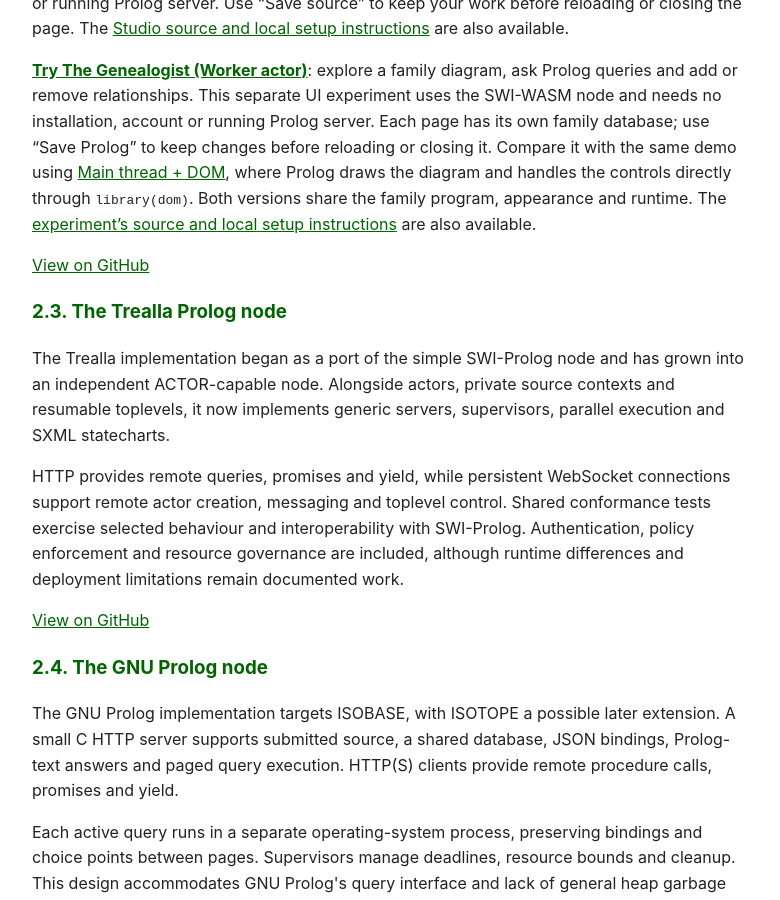
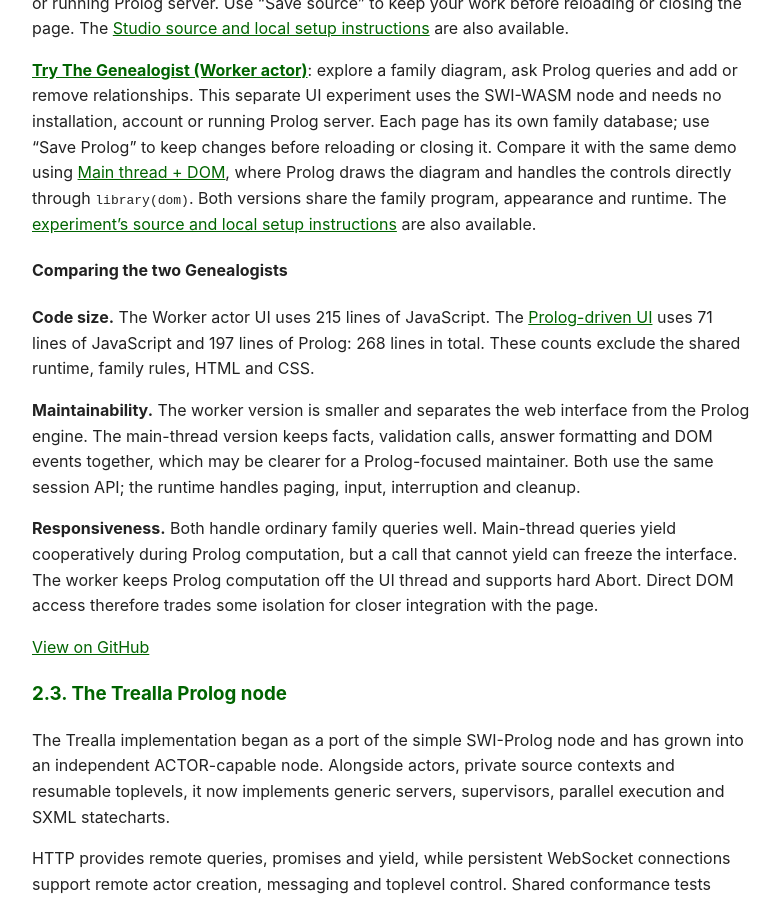
Before and after one commit to torbjornlager/book-project-home, a Jekyll site: the page pocs.html, which Jekyll copies as it is, in a window 1280 px wide and 900 px high, scrolled down 2412 px. Shown: the whole window, without its empty margins (248-1028 px from the left). Built offline with Jekyll 4.4.1, drawn with Linux system fonts in a browser that asks for light colours.

Commit message:
Compare Genealogist code size, maintenance and responsiveness

```diff
--- a/pocs.html
+++ b/pocs.html
@@ -211,6 +211,30 @@
     are also available.
   </p>
 
+  <section aria-labelledby="genealogist-comparison">
+    <h4 id="genealogist-comparison">Comparing the two Genealogists</h4>
+    <p>
+      <strong>Code size.</strong> The Worker actor UI uses 215 lines of JavaScript.
+      The <a href="https://github.com/torbjornlager/trinity-demonstrator/tree/main/experiments/genealogist-main">Prolog-driven UI</a>
+      uses 71 lines of JavaScript and 197 lines of Prolog: 268 lines in total.
+      These counts exclude the shared runtime, family rules, HTML and CSS.
+    </p>
+    <p>
+      <strong>Maintainability.</strong> The worker version is smaller and separates
+      the web interface from the Prolog engine. The main-thread version keeps
+      facts, validation calls, answer formatting and DOM events together, which
+      may be clearer for a Prolog-focused maintainer. Both use the same session
+      API; the runtime handles paging, input, interruption and cleanup.
+    </p>
+    <p>
+      <strong>Responsiveness.</strong> Both handle ordinary family queries well.
+      Main-thread queries yield cooperatively during Prolog computation, but a
+      call that cannot yield can freeze the interface. The worker keeps Prolog
+      computation off the UI thread and supports hard Abort. Direct DOM access
+      therefore trades some isolation for closer integration with the page.
+    </p>
+  </section>
+
   <p>
     <a href="https://github.com/torbjornlager/swi-wasm-node">View on GitHub</a>
   </p>
```
